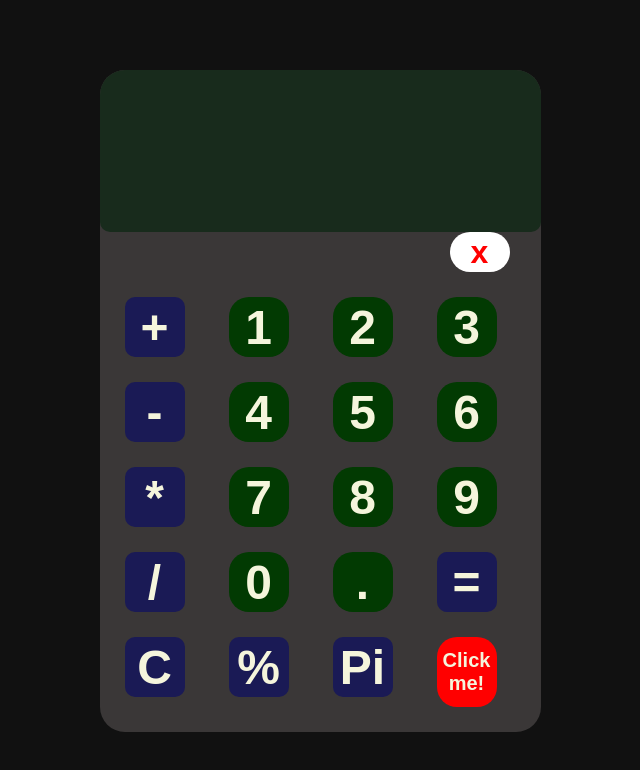
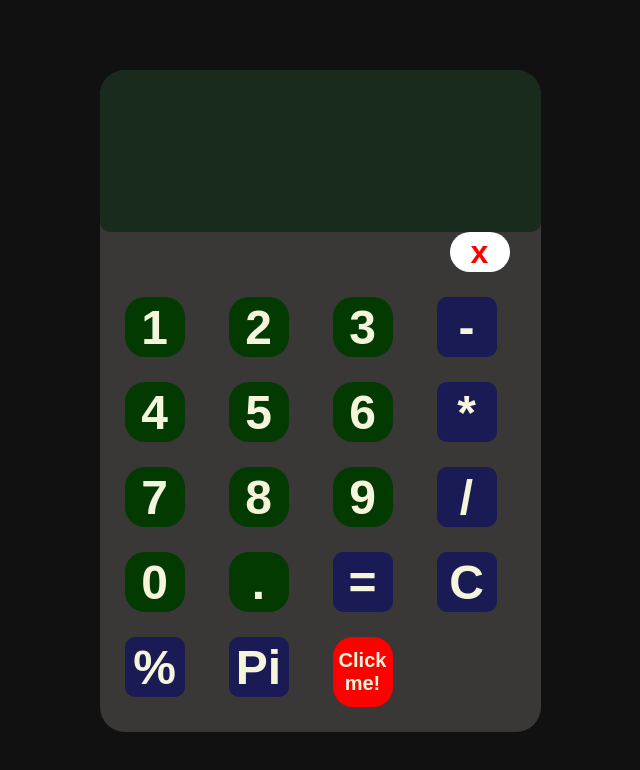
Before and after one commit to MulusewUser/my-app, a plain HTML site: page calcull - Copy.html in a window 1280 px wide. Shown: the whole page, without its empty margins (320-960 px from the left). Drawn offline with Linux system fonts and the light colour scheme.

Commit message:
Update calcull - Copy.html

```diff
--- a/calcull - Copy.html
+++ b/calcull - Copy.html
@@ -110,7 +110,7 @@ justify-content: center;
         <button onclick="delet('')" id="del">x</button>
         <div id="keys">
 
-            <button onclick="appendToDisplay('+')" class="operator">+</button>
+
             <button onclick="appendToDisplay('1')" >1</button>
             <button onclick="appendToDisplay('2')">2</button>
             <button onclick="appendToDisplay('3')">3</button>
```
